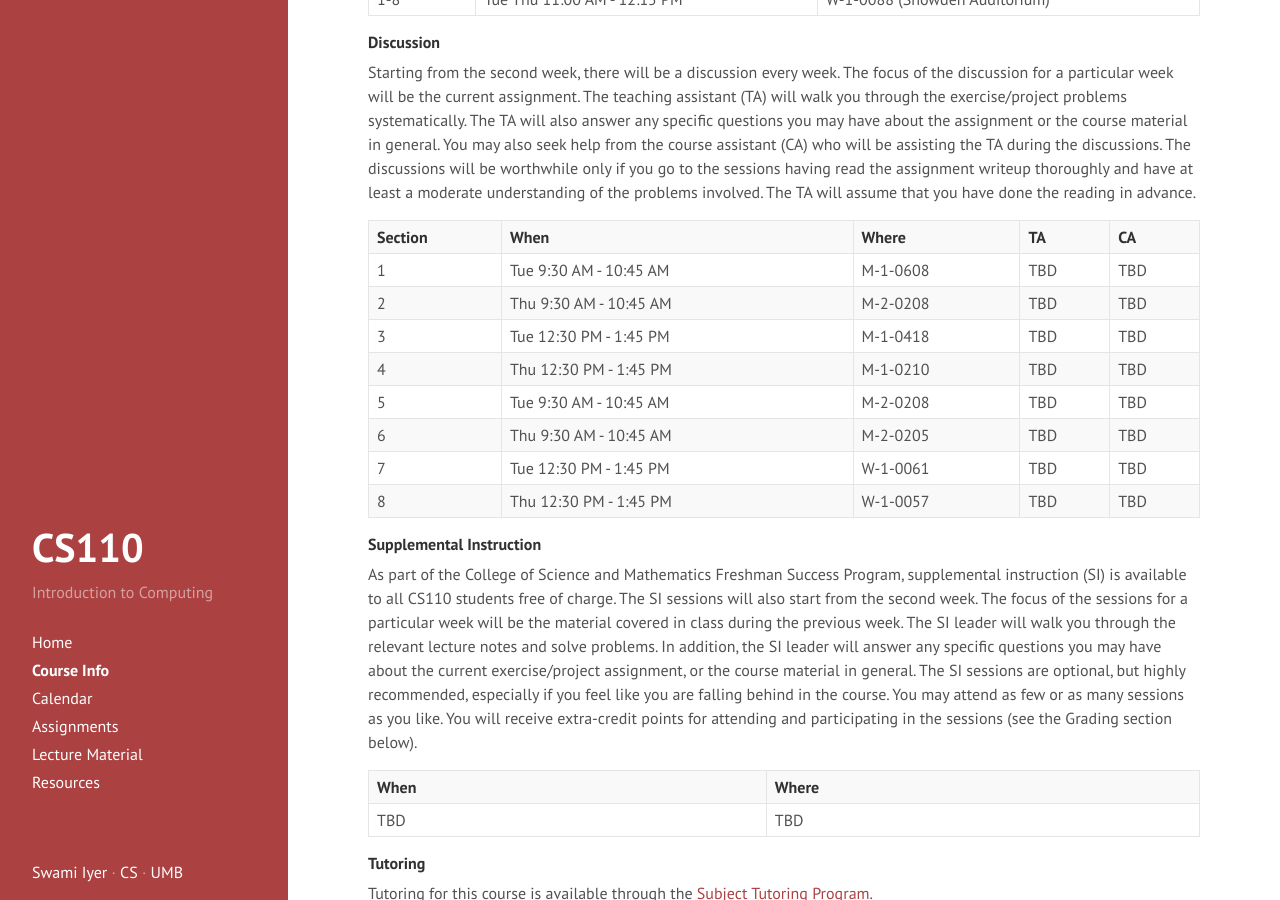
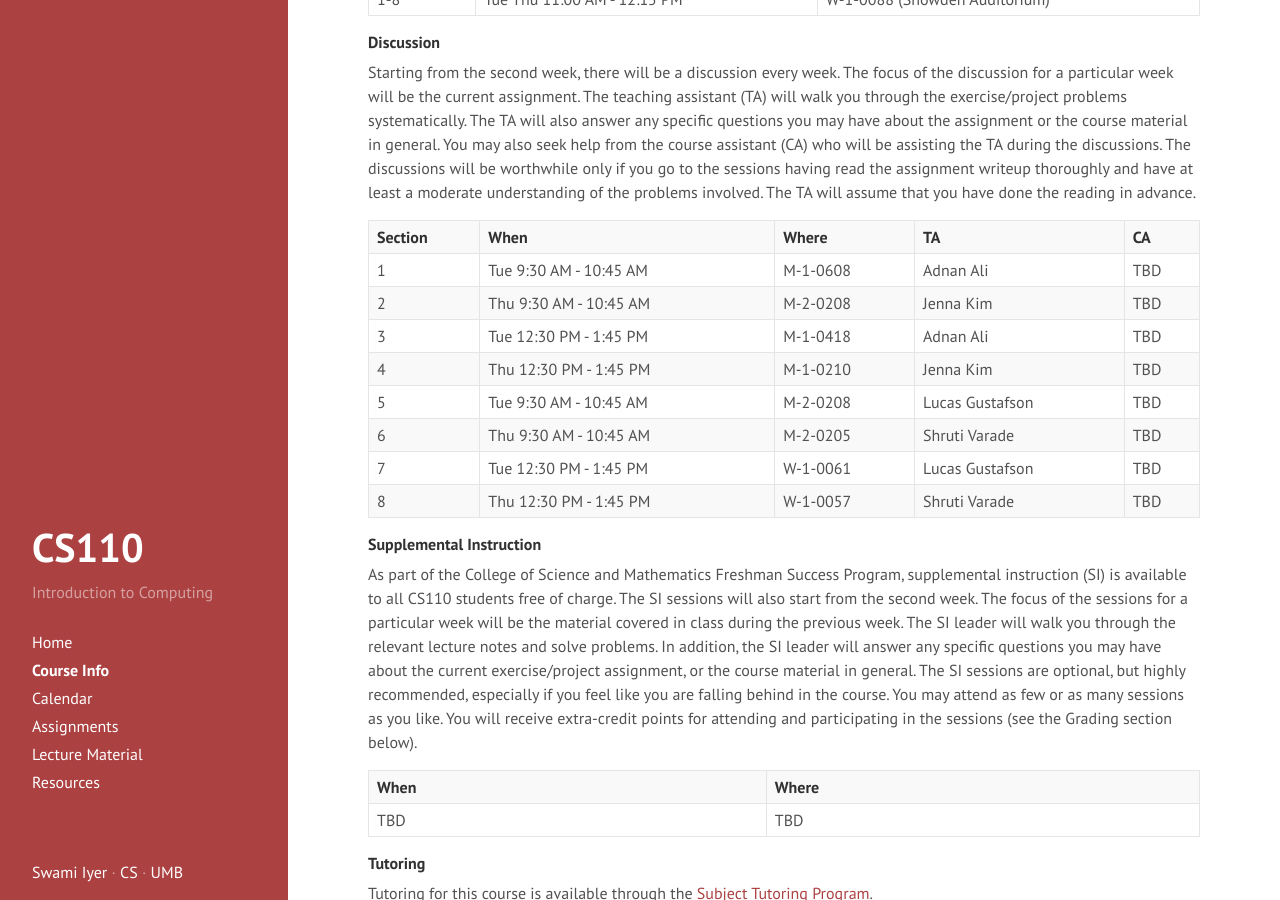
Before and after one commit to swamiiyer/swamiiyer.github.io, a Jekyll site: the page built from _pages/cs110/course_info.md, in a window 1280 px wide and 900 px high, scrolled down 1090 px. Built offline with Jekyll 4.4.1, drawn with Linux system fonts in a browser that asks for light colours.

Commit message:
TA assignments

```diff
--- a/_pages/cs110/course_info.md
+++ b/_pages/cs110/course_info.md
@@ -37,14 +37,14 @@ We will have two lectures per week, during which I will present the material fro
 Starting from the second week, there will be a discussion every week. The focus of the discussion for a particular week will be the current assignment. The teaching assistant (TA) will walk you through the exercise/project problems systematically. The TA will also answer any specific questions you may have about the assignment or the course material in general. You may also seek help from the course assistant (CA) who will be assisting the TA during the discussions. The discussions will be worthwhile only if you go to the sessions having read the assignment writeup thoroughly and have at least a moderate understanding of the problems involved. The TA will assume that you have done the reading in advance.
 
 | **Section** | **When** | **Where** | **TA** | **CA** |
-1 | Tue 9:30 AM - 10:45 AM | M-1-0608 | TBD | TBD |
-2 | Thu 9:30 AM - 10:45 AM | M-2-0208 | TBD | TBD |
-3 | Tue 12:30 PM - 1:45 PM | M-1-0418 | TBD | TBD |
-4 | Thu 12:30 PM - 1:45 PM | M-1-0210 | TBD | TBD |
-5 | Tue 9:30 AM - 10:45 AM | M-2-0208 | TBD | TBD |
-6 | Thu 9:30 AM - 10:45 AM | M-2-0205 | TBD | TBD |
-7 | Tue 12:30 PM - 1:45 PM | W-1-0061 | TBD | TBD |
-8 | Thu 12:30 PM - 1:45 PM | W-1-0057 | TBD | TBD |
+1 | Tue 9:30 AM - 10:45 AM | M-1-0608 | Adnan Ali | TBD |
+2 | Thu 9:30 AM - 10:45 AM | M-2-0208 | Jenna Kim | TBD |
+3 | Tue 12:30 PM - 1:45 PM | M-1-0418 | Adnan Ali | TBD |
+4 | Thu 12:30 PM - 1:45 PM | M-1-0210 | Jenna Kim | TBD |
+5 | Tue 9:30 AM - 10:45 AM | M-2-0208 | Lucas Gustafson | TBD |
+6 | Thu 9:30 AM - 10:45 AM | M-2-0205 | Shruti Varade | TBD |
+7 | Tue 12:30 PM - 1:45 PM | W-1-0061 | Lucas Gustafson | TBD |
+8 | Thu 12:30 PM - 1:45 PM | W-1-0057 | Shruti Varade | TBD |
 
 #### Supplemental Instruction
 
```
Also changed, not shown: _pages/cs210/course_info.md (+3 -3 lines).
